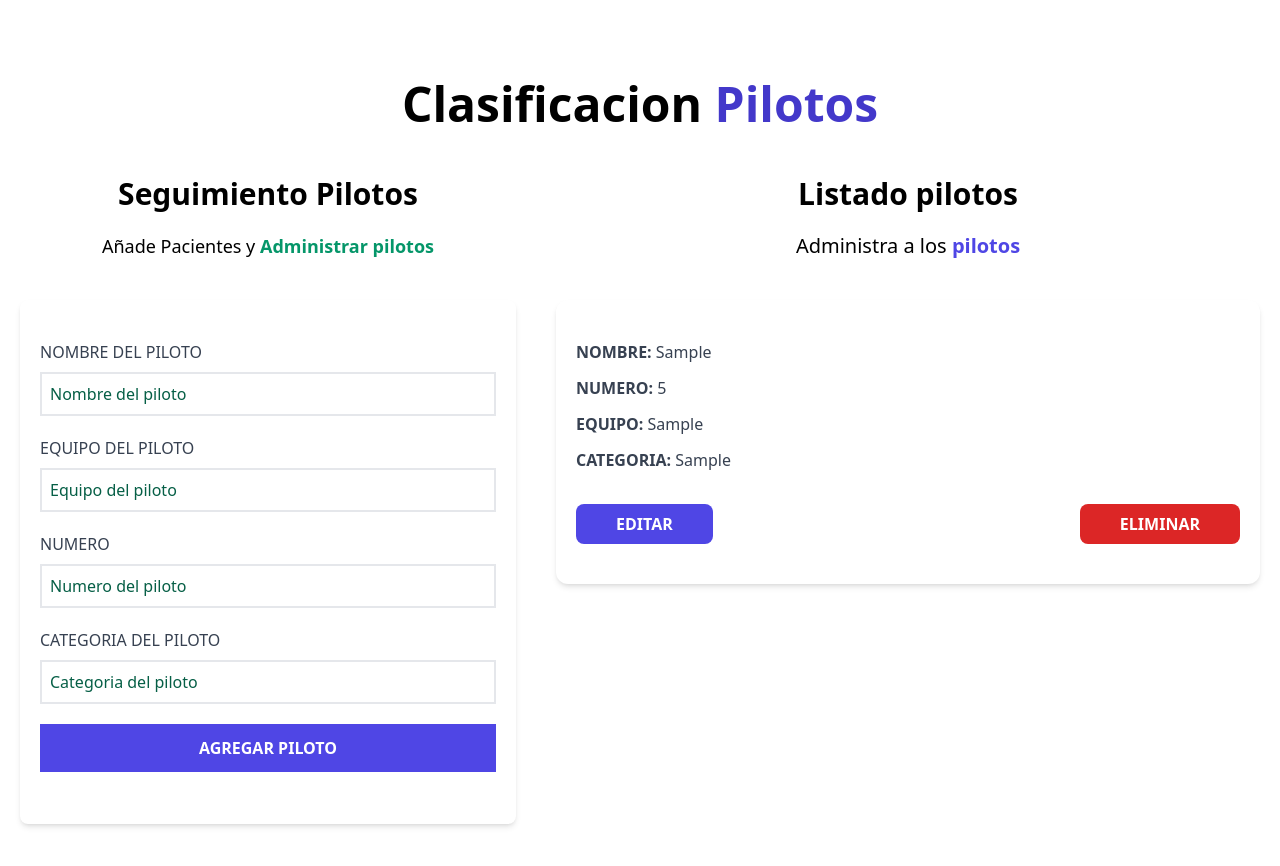
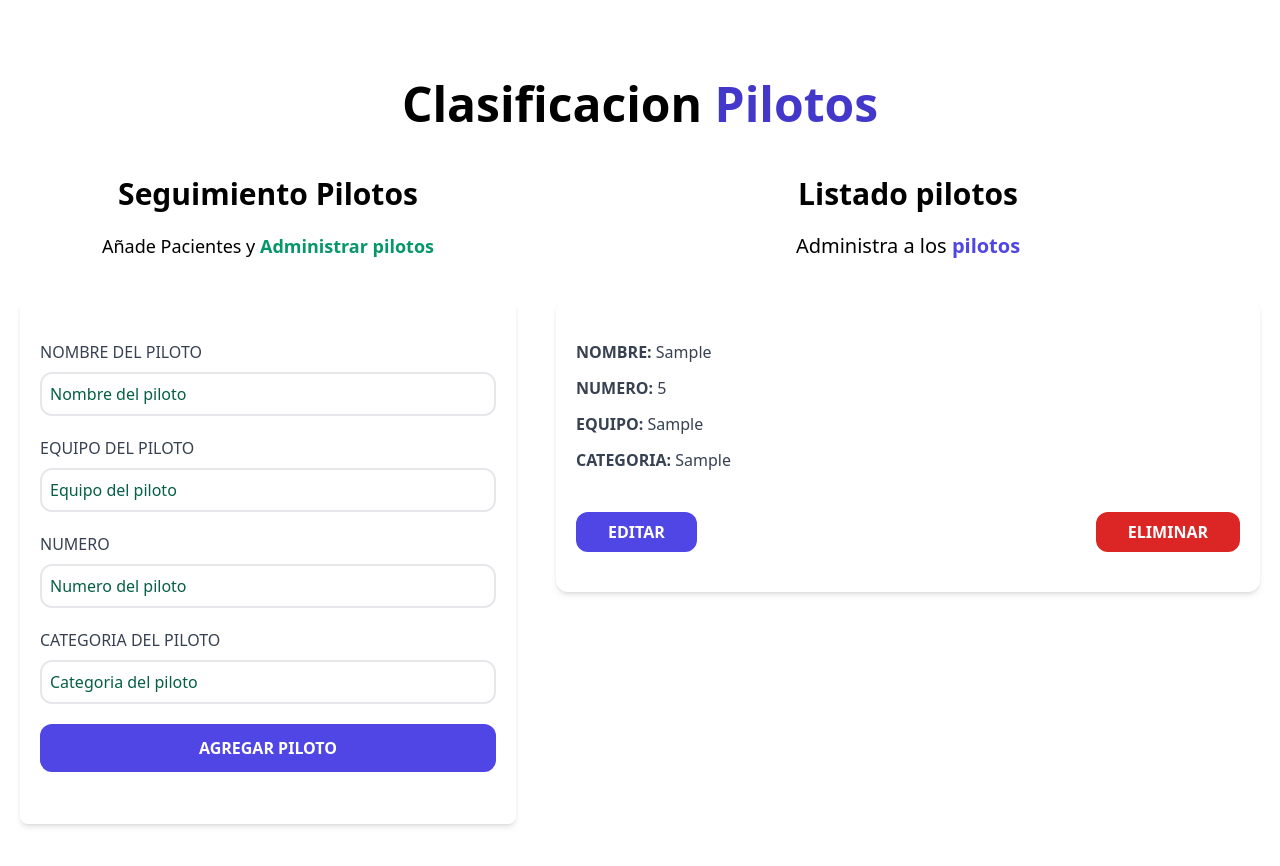
Before and after one commit to DrunkPsyduck/100DaysOfReact, a React (Create React App) app in the folder clasificacion-pilotos/: page / in a window 1280 px wide. Both pictures are taken after typing "Sample", "Sample", "5", "Sample" into the empty fields and a click on the input "Agregar Piloto". Shown: the top 866 px of the page. Built offline with nearby package versions, Linux system fonts and the light colour scheme.

Commit message:
Se modifican estilos y errores tipograficos

```diff
--- a/clasificacion-pilotos/src/components/Formulario.js
+++ b/clasificacion-pilotos/src/components/Formulario.js
@@ -86,7 +86,7 @@ const Formulario = ({pilotos, setPilotos, piloto, setPiloto}) => {
                             Nombre del Piloto
                     </label>
                     <input id='nombre' type='text' placeholder='Nombre del piloto'
-                            className="border-2 w-full p-2 mt-2 placeholder-emerald-800"
+                            className="border-2 w-full p-2 mt-2 placeholder-emerald-800 rounded-xl"
                             value={nombre}
                             onChange={(e)=> setNombre(e.target.value)}
                     />
@@ -98,7 +98,7 @@ const Formulario = ({pilotos, setPilotos, piloto, setPiloto}) => {
                             Equipo del Piloto
                     </label>
                     <input id='equipo' type='text' placeholder='Equipo del piloto'
-                            className="border-2 w-full p-2 mt-2 placeholder-emerald-800"
+                            className="border-2 w-full p-2 mt-2 placeholder-emerald-800 rounded-xl"
                             value={equipo}
                             onChange={(e)=> setEquipo(e.target.value)}
                     />
@@ -110,19 +110,19 @@ const Formulario = ({pilotos, setPilotos, piloto, setPiloto}) => {
                             Numero
                     </label>
                     <input id='numero' type='number' min="0" max='100' setp='1' placeholder='Numero del piloto'
-                            className="border-2 w-full p-2 mt-2 placeholder-emerald-800"
+                            className="border-2 w-full p-2 mt-2 placeholder-emerald-800 rounded-xl"
                             value={numero}
                             onChange={(e)=> setNumero(e.target.value)}
                     />
                 </div>
 
-                <div className="mb-5">
+                <div className="mb-5 ">
                     <label htmlFor="categoria"
                         className="block text-gray-700 uppercase text-bold" >
                             Categoria del Piloto
                     </label>
                     <input id='categoria' type='text' placeholder='Categoria del piloto'
-                            className="border-2 w-full p-2 mt-2 placeholder-emerald-800"
+                            className="border-2 w-full p-2 mt-2 placeholder-emerald-800 rounded-xl"
                             value={categoria}
                             onChange={(e)=> setCategoria(e.target.value)}
                     />
@@ -131,9 +131,9 @@ const Formulario = ({pilotos, setPilotos, piloto, setPiloto}) => {
 
                 <input
                     type="submit"
-                    value={piloto.id ? 'EditarPiloto': 'Agregar Piloto'}
+                    value={piloto.id ? 'Editar Piloto': 'Agregar Piloto'}
                     className="bg-indigo-600 w-full mb-3 p-3 text-white uppercase font-bold hover:bg-indigo-700
-                       cursor-pointer transition-colors "/>
+                       cursor-pointer transition-colors rounded-xl"/>
             </form>
 
         </div>
--- a/clasificacion-pilotos/src/components/Piloto.js
+++ b/clasificacion-pilotos/src/components/Piloto.js
@@ -30,10 +30,10 @@ const Piloto = ({piloto, setPiloto, eliminarPiloto}) => {
             </p>
 
 
-            <div className="flex justify-between mt-8">
+            <div className="flex justify-between mt-10">
                 <button
                     type="button"
-                    className="py-2 px-10 bg-indigo-600 hover:bg-indigo-700 text-white font-bold uppercase rounded-lg"
+                    className="py-2 px-8 bg-indigo-600 hover:bg-indigo-700 text-white font-bold uppercase rounded-xl"
                     onClick={() => setPiloto(piloto)}
                 >
                     Editar
@@ -41,7 +41,7 @@ const Piloto = ({piloto, setPiloto, eliminarPiloto}) => {
 
                 <button
                     type="button"
-                    className="py-2 px-10 bg-red-600 hover:bg-red-700 text-white font-bold uppercase rounded-lg"
+                    className="py-2 px-8 bg-red-600 hover:bg-red-700 text-white font-bold uppercase rounded-xl"
                     onClick={handleEliminar}
                 >Eliminar</button>
             </div>
```
